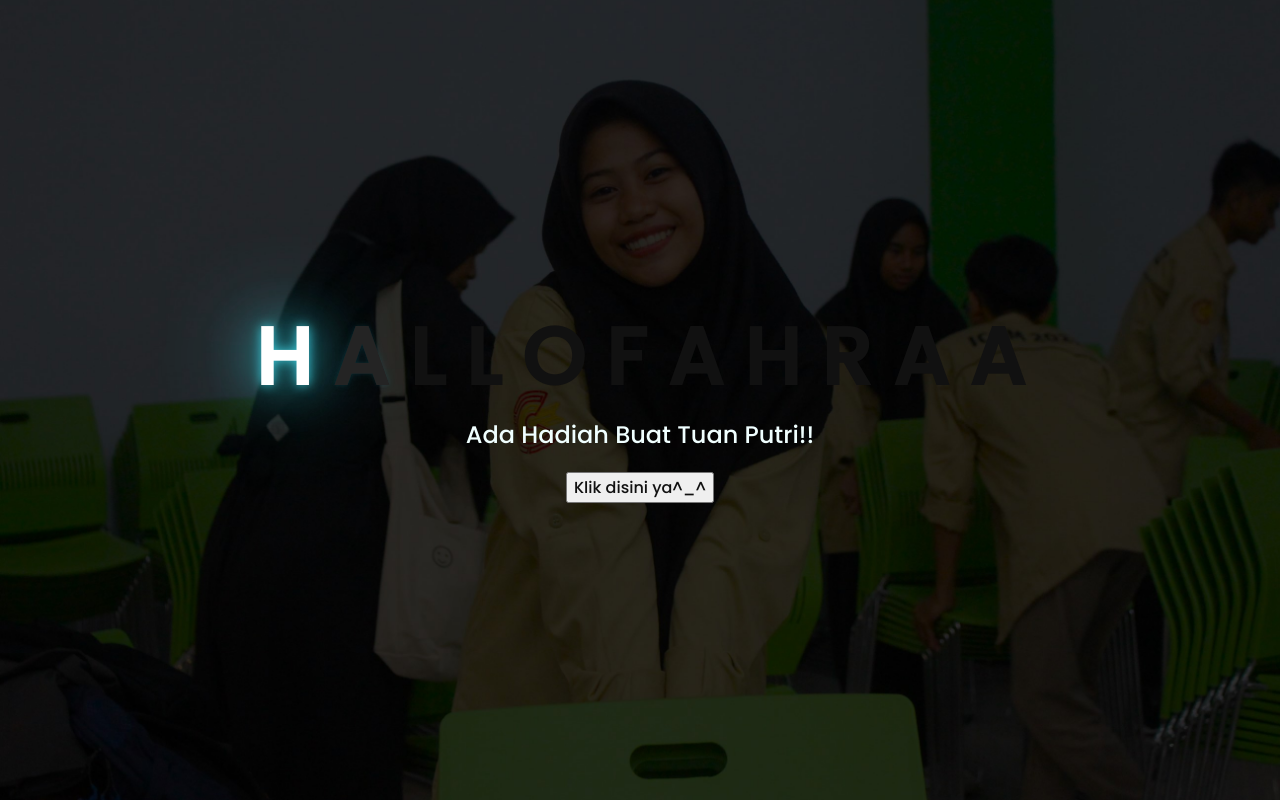
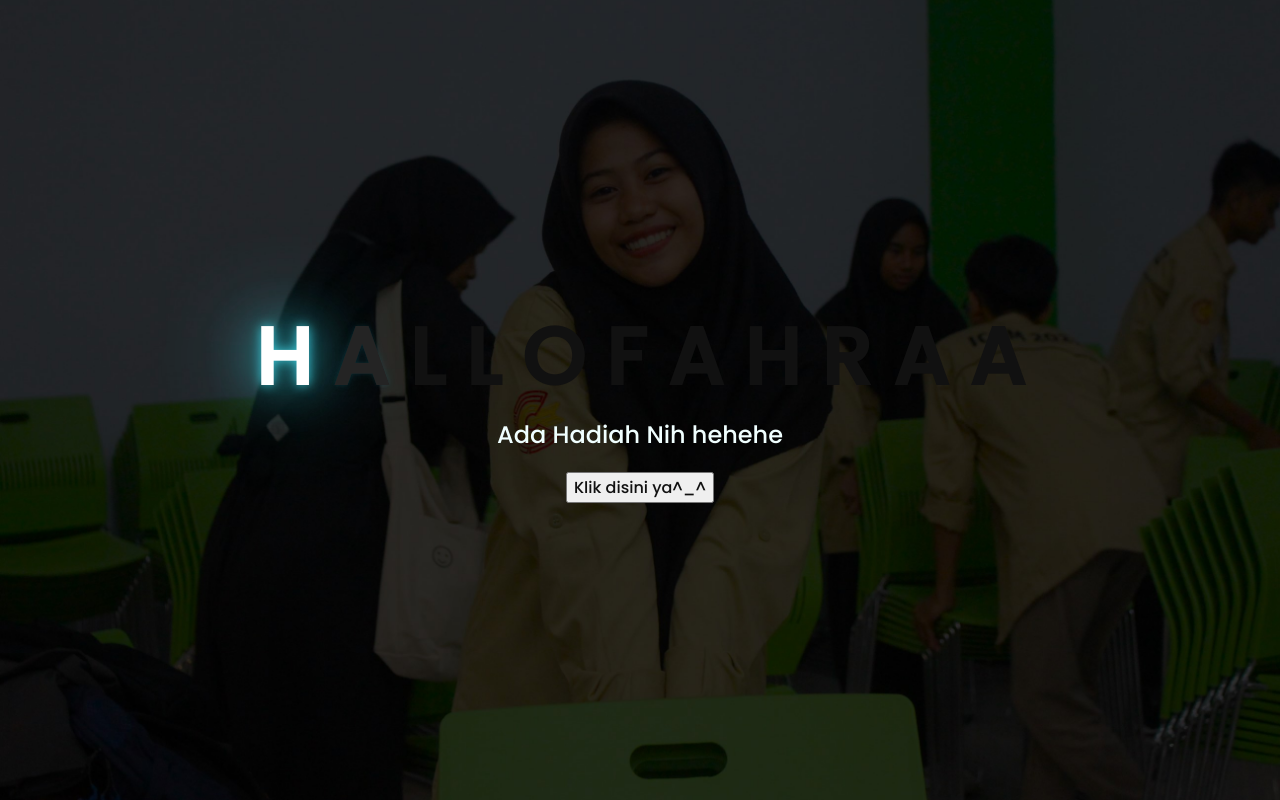
Before and after one commit to RasyaRahmatSyaban/RasyaRahmatSyaban.github.io, a plain HTML site: page index.html in a window 1280 px wide. Drawn offline with Linux system fonts and the light colour scheme.

Commit message:
Update index.html

```diff
--- a/index.html
+++ b/index.html
@@ -39,7 +39,7 @@
 
     </div>
     <div class="description">
-        <span>Ada Hadiah Buat Tuan Putri!!</span>
+        <span>Ada Hadiah Nih hehehe</span>
     </div>
     <div class="button">
         <button>
```
